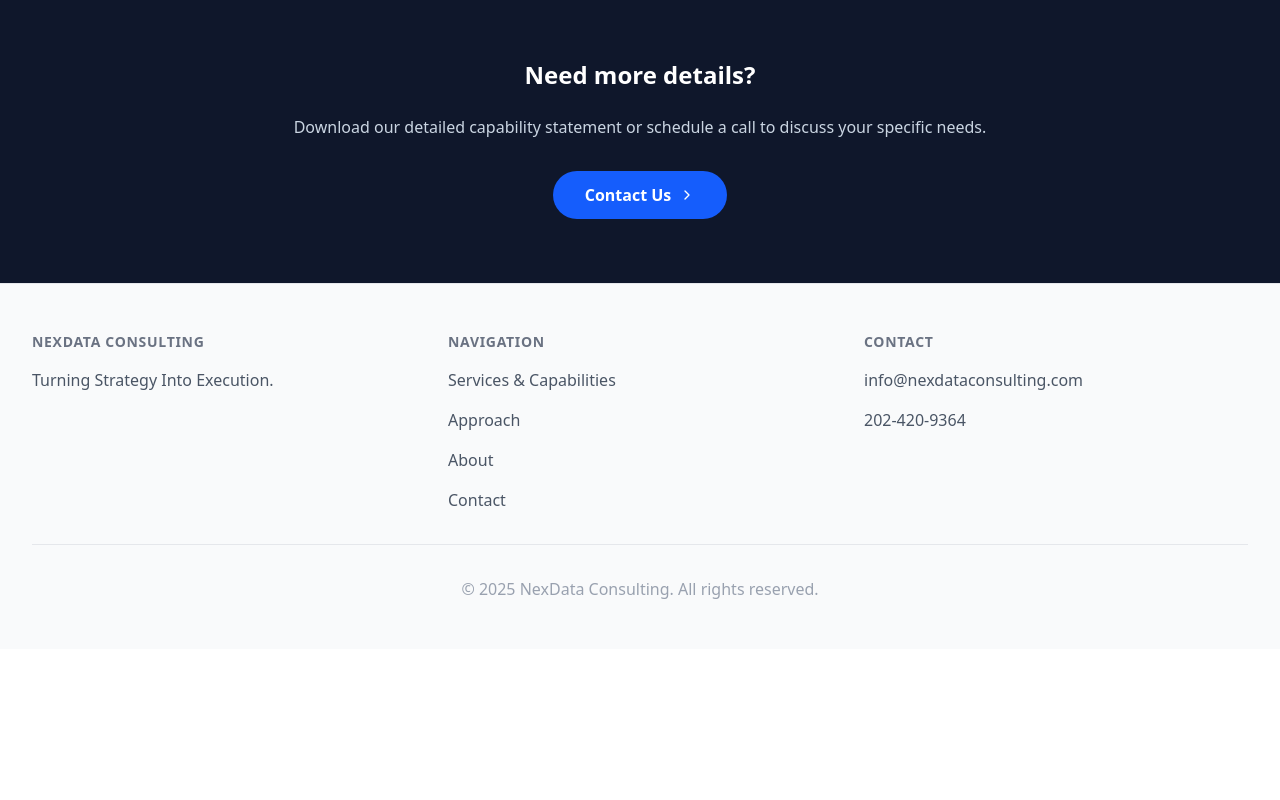
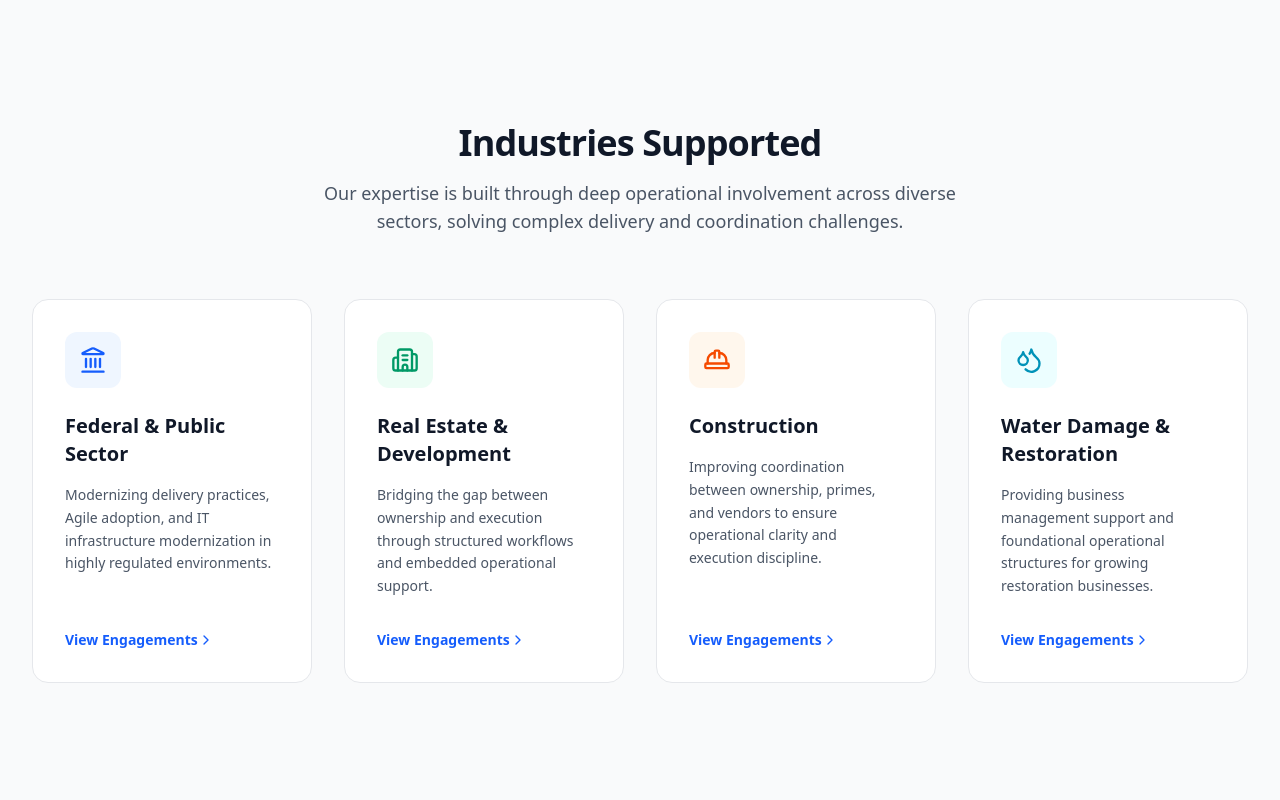
Before and after one commit to nexdata-gif/nex-data-consulting, a Next.js app: page /services-and-capabilities in a window 1280 px wide. Shown: the part 5160-5960 px from the top of the page. Before the commit the page ends 5809 px from the top, so only its background shows below. Built offline with nearby package versions, Linux system fonts and the light colour scheme.

Commit message:
feat: Add responsive mobile navigation and refine homepage and footer layout spacing.

```diff
--- a/app/about/page.tsx
+++ b/app/about/page.tsx
@@ -6,8 +6,8 @@
                 <div className="max-w-7xl mx-auto px-4 sm:px-6 lg:px-8 text-center">
                     <h1 className="text-4xl font-bold tracking-tight text-gray-900 sm:text-5xl">About NexData</h1>
                     <p className="mt-6 text-xl text-gray-600 max-w-3xl mx-auto leading-relaxed">
-                        We are a delivery-focused consulting firm helping organizations execute complex initiatives with confidence.
-                        We combine experienced project leadership with modern analytics and AI capabilities to turn strategy into tangible results.
+                        NexData is a systems-first consulting firm built by practitioners. We provide the operational clarity
+                        and execution enablement needed to navigate complex, multi-stakeholder delivery environments.
                     </p>
                 </div>
             </div>
--- a/app/approach/page.tsx
+++ b/app/approach/page.tsx
@@ -4,8 +4,8 @@
 export default function Approach() {
     const steps = [
         {
-            title: "Discovery & Rapid Assessment",
-            description: "We start by understanding your environment, objectives, and constraints. This isn't a month-long academic exercise—it's a targeted review to establish the facts, identify risks, and align on what 'good' looks like.",
+            title: "Discovery as a Discipline",
+            description: "Discovery is not a call—it's a process. We perform structured fact-finding to identify core operational constraints, risks, and objectives before recommending an engagement model.",
             icon: Search
         },
         {
--- a/app/insights-and-engagements/page.tsx
+++ b/app/insights-and-engagements/page.tsx
@@ -1,7 +1,8 @@
 'use client';
 
-import { useState } from 'react';
+import { useState, useEffect, Suspense } from 'react';
 import Link from 'next/link';
+import { useSearchParams } from 'next/navigation';
 import {
     Lightbulb,
     Briefcase,
@@ -15,18 +16,35 @@
 } from 'lucide-react';
 
 export default function InsightsAndEngagements() {
+    return (
+        <Suspense fallback={<div className="min-h-screen bg-gray-50 flex items-center justify-center">Loading...</div>}>
+            <InsightsAndEngagementsContent />
+        </Suspense>
+    );
+}
+
+function InsightsAndEngagementsContent() {
     type TabType = 'insights' | 'engagements';
     type IndustryType = 'all' | 'federal' | 'real-estate' | 'construction' | 'water';
 
+    const searchParams = useSearchParams();
+    const queryIndustry = searchParams.get('industry') as IndustryType | null;
+
     const [activeTab, setActiveTab] = useState<TabType>('engagements');
     const [activeIndustry, setActiveIndustry] = useState<IndustryType>('all');
+
+    useEffect(() => {
+        if (queryIndustry && ['all', 'federal', 'real-estate', 'construction', 'water'].includes(queryIndustry)) {
+            setActiveIndustry(queryIndustry);
+        }
+    }, [queryIndustry]);
 
     const industries = [
         { id: 'all', label: 'All Industries' },
         { id: 'federal', label: 'Federal & Public Sector' },
         { id: 'real-estate', label: 'Real Estate & Development' },
         { id: 'construction', label: 'Construction' },
-        { id: 'water', label: 'Restoration' }
+        { id: 'water', label: 'Water Damage & Restoration' }
     ];
 
     const engagements = [
@@ -38,7 +56,8 @@
             details: [
                 'Supported modernization initiatives (Agile delivery, data platforms, IT infrastructure)',
                 'Served as Scrum Master and Agile Lead across multiple teams',
-                'Designed and administered Jira workflows and reporting',
+                'Designed and administered delivery platforms (Jira, Asana, ServiceNow, ClickUp), workflows, and reporting',
+                'Bridged delivery leadership with data center and infrastructure operations to ensure systems were production-ready, compliant, and supportable',
                 'Coordinated across engineering, analytics, and leadership groups',
                 'Standardized delivery practices at scale',
                 'Supported ITSM processes, change management, and compliance workflows'
@@ -50,11 +69,11 @@
             role: 'Hybrid Advisor & Embedded Operator',
             context: 'Operating as a hybrid advisor and embedded operator supporting ownership directly in fast-moving development activities.',
             details: [
-                'Implemented task management systems and defined workflows',
-                'Improved coordination across internal teams and external partners',
-                'Supported leadership with execution visibility and prioritization',
+                'Directly supported ownership and CEO with execution visibility',
+                'Implemented task management systems and defined operational workflows',
+                'Improved coordination across internal finance, vendors, and development timelines',
+                'Supported leadership with prioritization and execution enablement',
                 'Identified work for internal handling vs. outsourcing',
-                'Assisted with vendor coordination and documentation',
                 'Created artifacts to reduce reliance on informal communication'
             ]
         },
@@ -64,26 +83,26 @@
             role: 'Business Process & Coordination Support',
             context: 'Supporting the operational interface between real estate ownership and construction firms acting as primes or general contractors.',
             details: [
-                'Structured task tracking and communication flows',
+                'Structured task tracking and coordination flows between owners and field teams',
                 'Managed action items and documented dependencies',
+                'Organized business processes rather than construction execution',
                 'Created process diagrams and task frameworks',
                 'Improved communication between leadership and vendors',
-                'Reduced ambiguity and improved follow-through',
-                'Established repeatable operational practices'
+                'Reduced ambiguity and improved follow-through'
             ]
         },
         {
             industry: 'water',
-            title: 'Restoration',
+            title: 'Water Damage & Restoration',
             role: 'Business Management Support',
             context: 'Early-stage operational support focused on business management rather than technical restoration work.',
             details: [
-                'Assisted leadership with organizing workflows',
-                'Created foundational artifacts (process maps, task structures)',
-                'Identified and coordinated external resources (marketing)',
-                'Brought clarity to day-to-day operations',
-                'Helped move from reactive execution to structured operations',
-                'Avoided unnecessary complexity in a growing business'
+                'Assisted leadership with business process support and workflow organization',
+                'Created visualization artifacts (mind maps, organizational views)',
+                'Coordinated across external resources including marketing and vendors',
+                'Brought clarity to day-to-day operations and task structures',
+                'Focused on operational stability, explicitly avoiding technical field labor',
+                'Helped move from reactive execution to structured operations'
             ]
         }
     ];
@@ -199,9 +218,12 @@
                                     </div>
 
                                     <div className="flex justify-end">
-                                        <button className="text-blue-600 font-semibold hover:text-blue-800 flex items-center gap-2 transition-colors">
+                                        <Link
+                                            href="#"
+                                            className="text-blue-600 font-semibold hover:text-blue-800 flex items-center gap-2 transition-colors"
+                                        >
                                             Read Full Article <ArrowRight className="h-4 w-4" />
-                                        </button>
+                                        </Link>
                                     </div>
                                 </div>
                             </article>
@@ -247,8 +269,8 @@
                                                     {item.role}
                                                 </div>
                                             </div>
-                                            <p className="text-gray-600 text-sm leading-relaxed italic border-l-4 border-gray-200 pl-4 py-1">
-                                                "{item.context}"
+                                            <p className="text-gray-600 text-sm leading-relaxed">
+                                                {item.context}
                                             </p>
                                         </div>
                                         <div className="md:w-2/3 p-8">
--- a/app/services-and-capabilities/page.tsx
+++ b/app/services-and-capabilities/page.tsx
@@ -9,7 +9,11 @@
     ArrowDown,
     ChevronRight,
     CheckCircle2,
-    AlertCircle
+    AlertCircle,
+    Landmark,
+    Building2,
+    HardHat,
+    Droplets
 } from 'lucide-react';
 
 export default function ServicesAndCapabilities() {
@@ -312,6 +316,75 @@
                 ))}
             </div>
 
+            {/* Industries Supported Section */}
+            <section className="bg-gray-50 py-24 sm:py-32">
+                <div className="max-w-7xl mx-auto px-4 sm:px-6 lg:px-8">
+                    <div className="text-center mb-16">
+                        <h2 className="text-3xl font-bold tracking-tight text-gray-900 sm:text-4xl text-center">
+                            Industries Supported
+                        </h2>
+                        <p className="mt-4 text-lg text-gray-600 max-w-2xl mx-auto">
+                            Our expertise is built through deep operational involvement across diverse sectors,
+                            solving complex delivery and coordination challenges.
+                        </p>
+                    </div>
+
+                    <div className="grid grid-cols-1 md:grid-cols-2 lg:grid-cols-4 gap-8">
+                        {[
+                            {
+                                id: 'federal',
+                                title: 'Federal & Public Sector',
+                                description: 'Modernizing delivery practices, Agile adoption, and IT infrastructure modernization in highly regulated environments.',
+                                icon: Landmark,
+                                color: 'text-blue-600',
+                                bgColor: 'bg-blue-50'
+                            },
+                            {
+                                id: 'real-estate',
+                                title: 'Real Estate & Development',
+                                description: 'Bridging the gap between ownership and execution through structured workflows and embedded operational support.',
+                                icon: Building2,
+                                color: 'text-emerald-600',
+                                bgColor: 'bg-emerald-50'
+                            },
+                            {
+                                id: 'construction',
+                                title: 'Construction',
+                                description: 'Improving coordination between ownership, primes, and vendors to ensure operational clarity and execution discipline.',
+                                icon: HardHat,
+                                color: 'text-orange-600',
+                                bgColor: 'bg-orange-50'
+                            },
+                            {
+                                id: 'water',
+                                title: 'Water Damage & Restoration',
+                                description: 'Providing business management support and foundational operational structures for growing restoration businesses.',
+                                icon: Droplets,
+                                color: 'text-cyan-600',
+                                bgColor: 'bg-cyan-50'
+                            }
+                        ].map((industry) => (
+                            <Link
+                                key={industry.id}
+                                href={`/insights-and-engagements?industry=${industry.id}`}
+                                className="group flex flex-col p-8 bg-white border border-gray-200 rounded-2xl hover:shadow-xl transition-all hover:-translate-y-1"
+                            >
+                                <div className={`h-14 w-14 ${industry.bgColor} ${industry.color} rounded-xl flex items-center justify-center mb-6 group-hover:scale-110 transition-transform`}>
+                                    <industry.icon className="h-7 w-7" />
+                                </div>
+                                <h3 className="text-xl font-bold text-gray-900 mb-4">{industry.title}</h3>
+                                <p className="text-gray-600 text-sm leading-relaxed mb-8 flex-grow">
+                                    {industry.description}
+                                </p>
+                                <div className="flex items-center text-sm font-semibold text-blue-600 group-hover:gap-2 transition-all">
+                                    View Engagements <ChevronRight className="h-4 w-4" />
+                                </div>
+                            </Link>
+                        ))}
+                    </div>
+                </div>
+            </section>
+
             <section className="bg-slate-900 py-16 text-center">
                 <div className="max-w-3xl mx-auto px-4">
                     <h2 className="text-2xl font-bold text-white mb-6">Need more details?</h2>
```
Also changed, not shown: app/page.tsx (+13 -13 lines).
